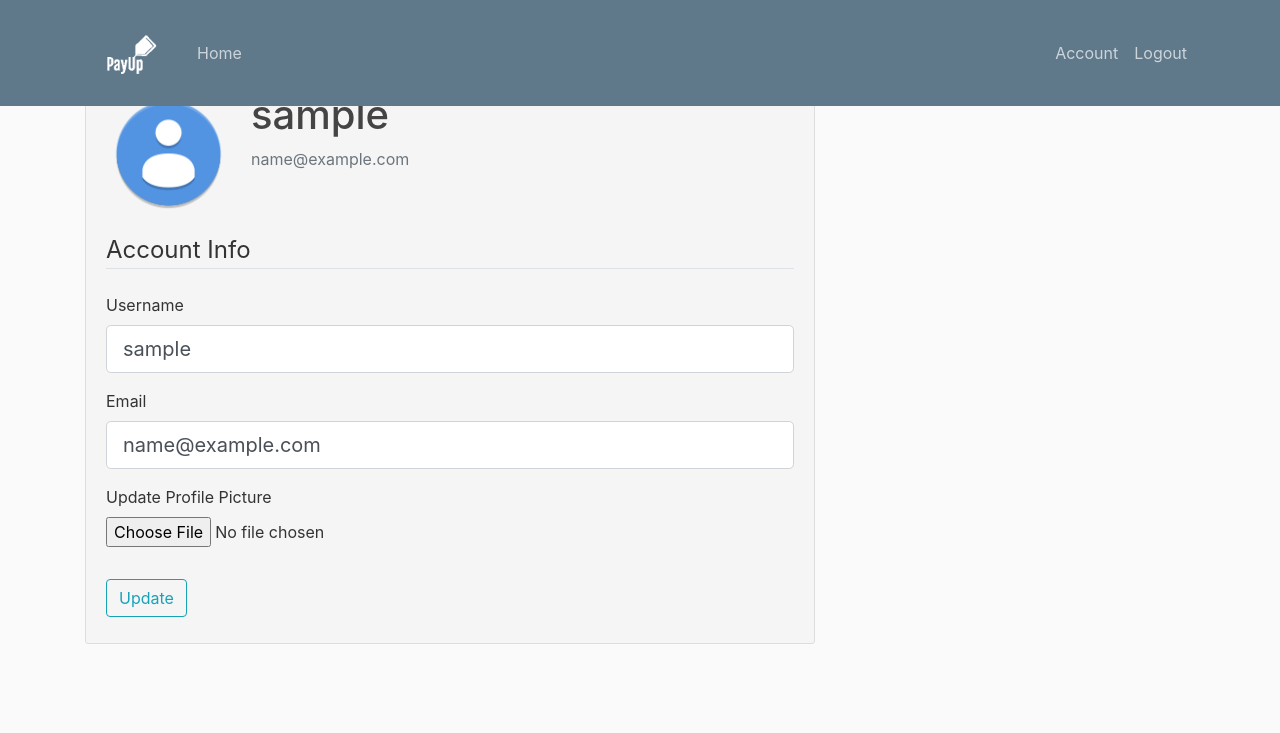
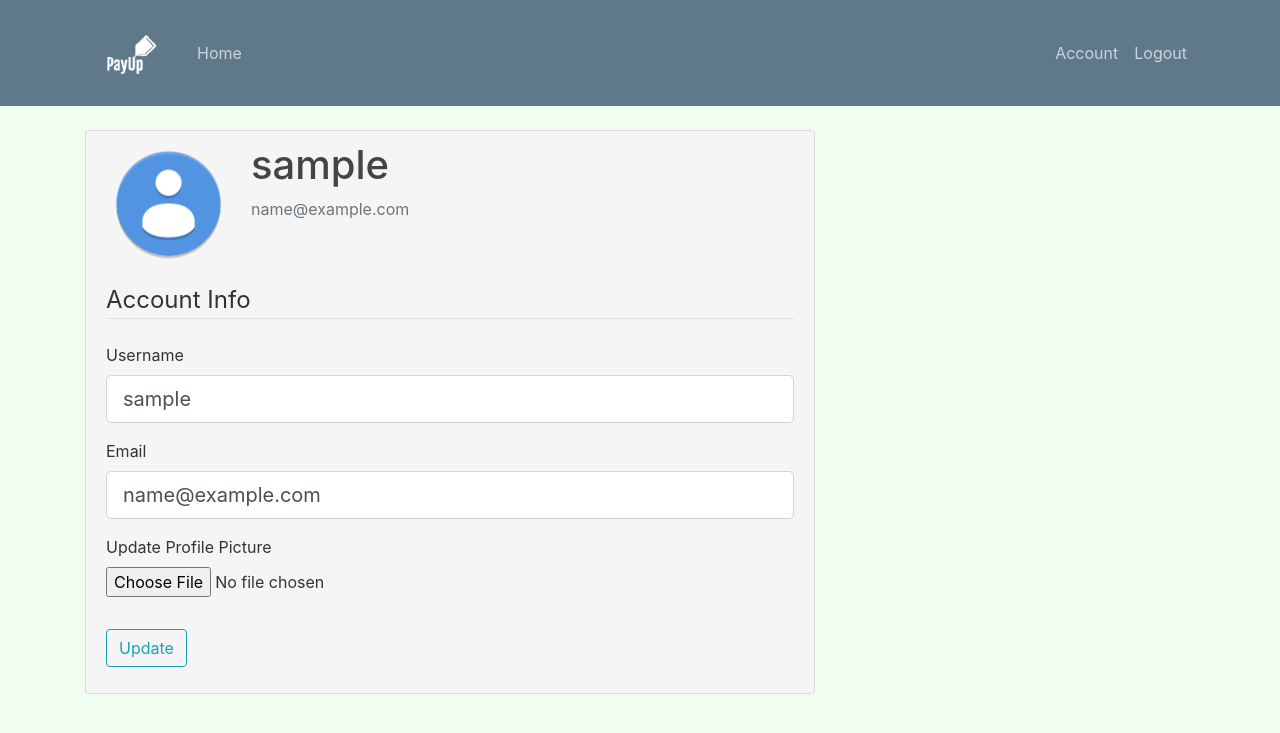
Before and after one commit to quong1/PayUp, a Flask app: page /account in a window 1280 px wide. Shown: the top 733 px of the page. Run offline with Flask 2, Linux system fonts and the light colour scheme; the visitor is signed in with stand-in values (Sample User, id 1); data comes from the database, SQL or seed files in the repository; some libraries are stand-ins or nearby versions.

Commit message:
fixed padding issue(2)

```diff
--- a/templates/account.html
+++ b/templates/account.html
@@ -1,5 +1,7 @@
 {% extends "layout.html" %}
 {% block content %}
+
+<body style="background-color:honeydew; padding-top: 50px;">
     <div class="content-section">
         <div class="media">
             <img class="rounded-circle account-img" src="{{ image_file }}">
@@ -54,4 +56,5 @@
             </div>
         </form>
     </div>
+</body>
 {% endblock content %}
```
Lines whose indentation alone changed are shown as unchanged.
